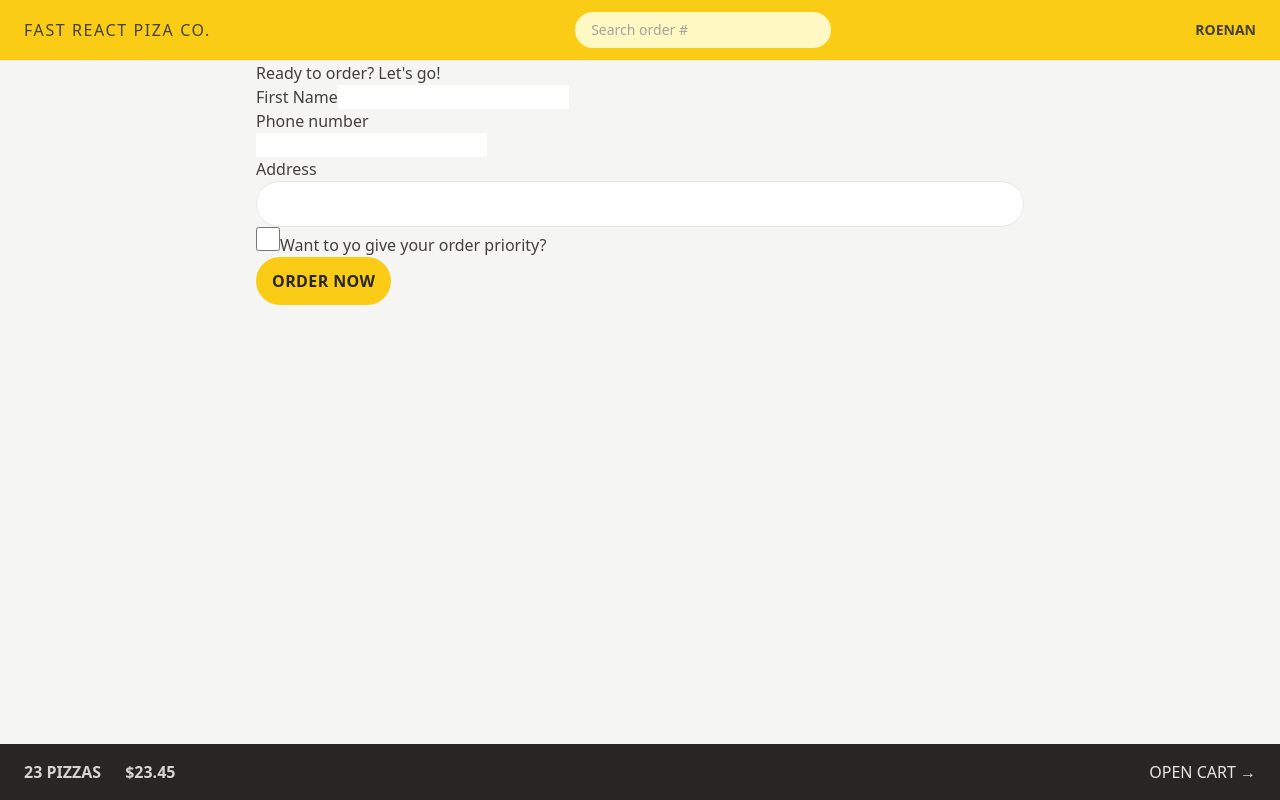
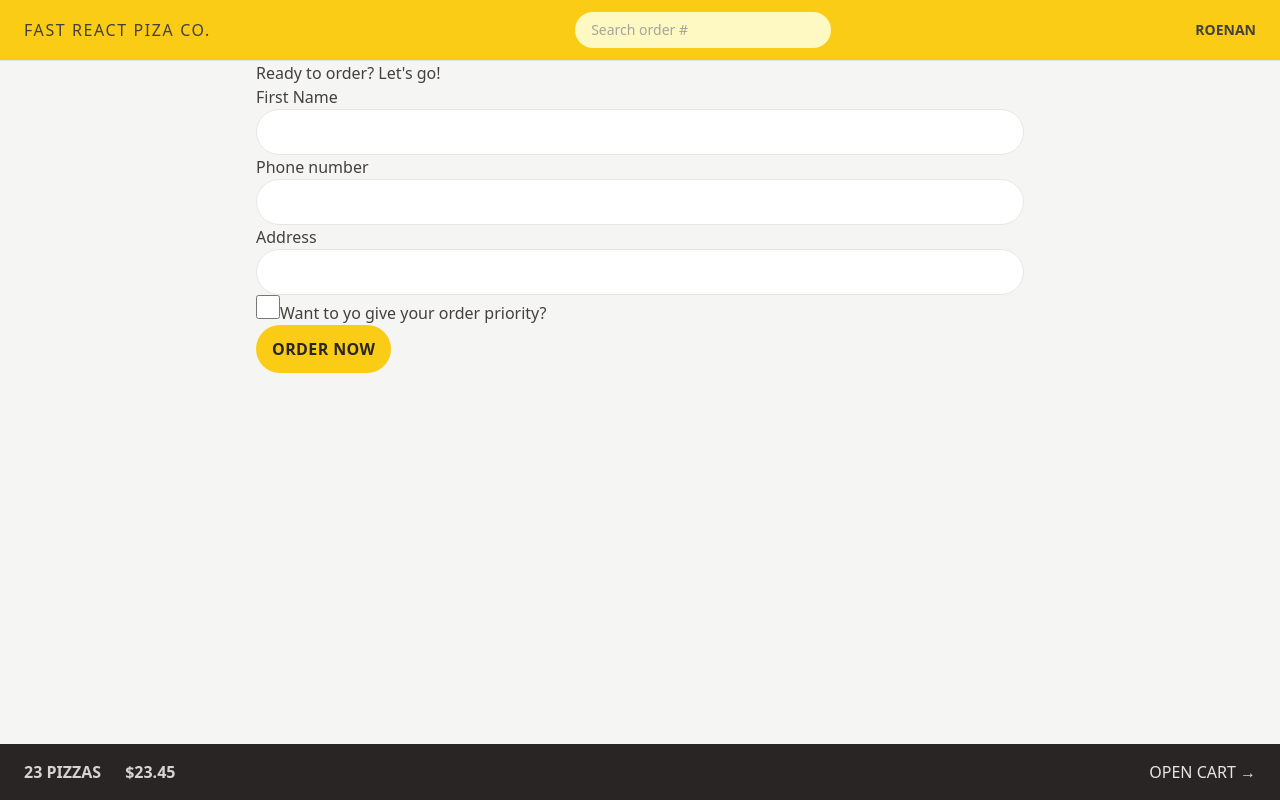
Before and after one commit to Roenan12/fast-react-pizza, a React (Vite) app: page /order/new in a window 1280 px wide. Built offline with nearby package versions, Linux system fonts and the light colour scheme.

Commit message:
style: reuse styles with @apply

```diff
--- a/src/features/order/CreateOrder.jsx
+++ b/src/features/order/CreateOrder.jsx
@@ -48,13 +48,13 @@
       <Form method="POST">
         <div>
           <label>First Name</label>
-          <input type="text" name="customer" required />
+          <input className="input" type="text" name="customer" required />
         </div>
 
         <div>
           <label>Phone number</label>
           <div>
-            <input type="tel" name="phone" required />
+            <input className="input" type="tel" name="phone" required />
           </div>
           {formErrors?.phone && <p>{formErrors.phone}</p>}
         </div>
@@ -62,12 +62,7 @@
         <div>
           <label>Address</label>
           <div>
-            <input
-              className="w-full rounded-full border border-stone-200 px-4 py-2 text-sm transition-all duration-300 placeholder:text-stone-400 focus:outline-none focus:ring focus:ring-yellow-400 md:px-6 md:py-3"
-              type="text"
-              name="address"
-              required
-            />
+            <input className="input" type="text" name="address" required />
           </div>
         </div>
 
--- a/src/index.css
+++ b/src/index.css
@@ -2,41 +2,48 @@
 @tailwind components;
 @tailwind utilities;
 
-/* body {
-  font-family: system-ui, -apple-system, BlinkMacSystemFont, 'Segoe UI', Roboto,
-    Oxygen, Ubuntu, Cantarell, 'Open Sans', 'Helvetica Neue', sans-serif;
-  background-color: #f7f7f7;
-  color: #444;
+@layer components {
+  .input {
+    @apply w-full rounded-full border border-stone-200 px-4 py-2 text-sm transition-all duration-300 placeholder:text-stone-400 focus:outline-none focus:ring focus:ring-yellow-400 md:px-6 md:py-3;
+  }
 }
-
-.layout {
-  display: grid;
-  grid-template-rows: auto 1fr auto;
-  gap: 32px;
-  height: 100dvh;
-} */
 
 /* https://dev.to/afif/i-made-100-css-loaders-for-your-next-project-4eje */
 .loader {
   width: 45px;
   aspect-ratio: 0.75;
   --c: no-repeat linear-gradient(#333 0 0);
-  background: var(--c) 0% 50%, var(--c) 50% 50%, var(--c) 100% 50%;
+  background:
+    var(--c) 0% 50%,
+    var(--c) 50% 50%,
+    var(--c) 100% 50%;
   background-size: 20% 50%;
   animation: loading 1s infinite linear;
 }
 
 @keyframes loading {
   20% {
-    background-position: 0% 0%, 50% 50%, 100% 50%;
+    background-position:
+      0% 0%,
+      50% 50%,
+      100% 50%;
   }
   40% {
-    background-position: 0% 100%, 50% 0%, 100% 50%;
+    background-position:
+      0% 100%,
+      50% 0%,
+      100% 50%;
   }
   60% {
-    background-position: 0% 50%, 50% 100%, 100% 0%;
+    background-position:
+      0% 50%,
+      50% 100%,
+      100% 0%;
   }
   80% {
-    background-position: 0% 50%, 50% 50%, 100% 100%;
+    background-position:
+      0% 50%,
+      50% 50%,
+      100% 100%;
   }
 }
```
